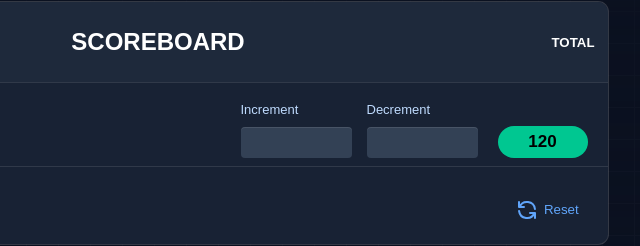
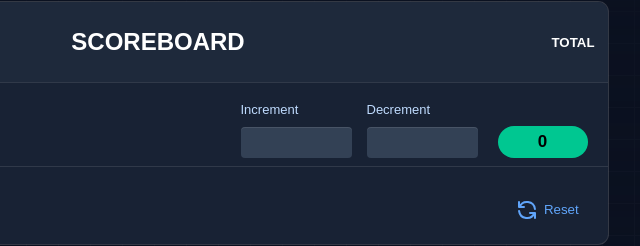
Before and after one commit to sakilbd/venilaJs-redux-scoreboard, a plain HTML site: page index.html in a window 1280 px wide. Shown: the part 277-523 px from the top of the page, 485-1125 px from the left. Drawn offline with nearby package versions, Linux system fonts and the light colour scheme.

Commit message:
value zeroed

```diff
--- a/index.html
+++ b/index.html
@@ -47,7 +47,7 @@
                     </form>
                 </div>
                 <div class="numbers">
-                    <h2 class="lws-singleResult" id="counter1" title="number">120</h2>
+                    <h2 class="lws-singleResult" id="counter1" title="number">0</h2>
                 </div>
             </div>
         </div>
```
